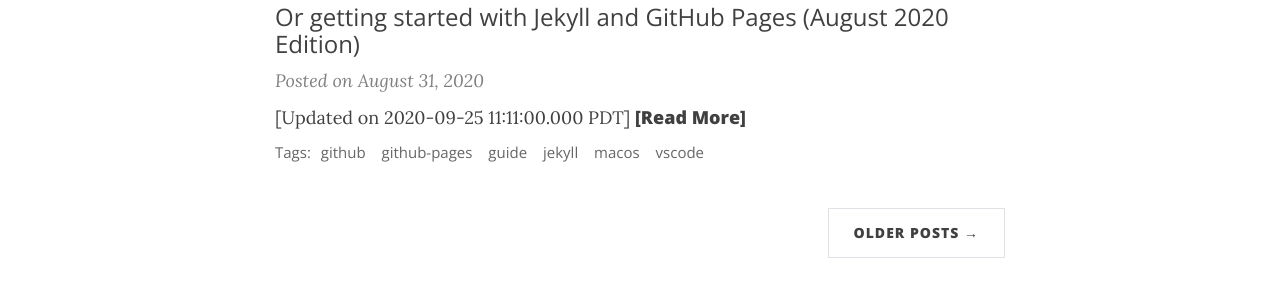
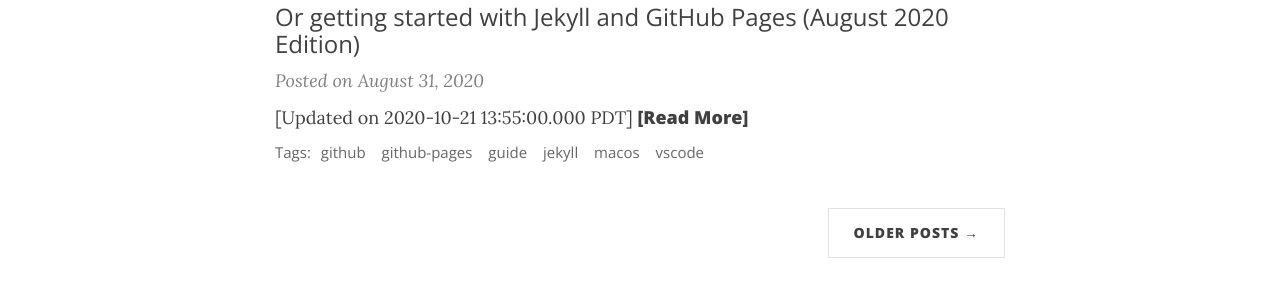
Before and after one commit to cesarcoatl/cesarcoatl.github.io, a Jekyll site: the page built from index.html, in a window 1280 px wide and 900 px high, scrolled down 1645 px. Shown: the part 358-658 px from the top of the window. Built offline with Jekyll 4.4.1, drawn with Linux system fonts in a browser that asks for light colours; nearby versions of some CDN libraries; the list of posts is cut into pages by our own code.

Commit message:
Updated vscode.png and edited tstamp on welcome.md

```diff
--- a/_posts/2020-08-31-welcome.md
+++ b/_posts/2020-08-31-welcome.md
@@ -3,7 +3,7 @@
 title: Welcome
 subtitle: Or getting started with Jekyll and GitHub Pages (August 2020 Edition)
 tags: [github, github-pages, guide, jekyll, macos, vscode]
-edited: 2020-09-25 11:11 -0700
+edited: 2020-10-21 13:55 -0700
 ---
 *[Updated on {{ page.edited | date: "%Y-%m-%d %H:%M:%S.%L %Z" }}]*
 
```
Also changed, not shown: assets/img/vscode.png.
